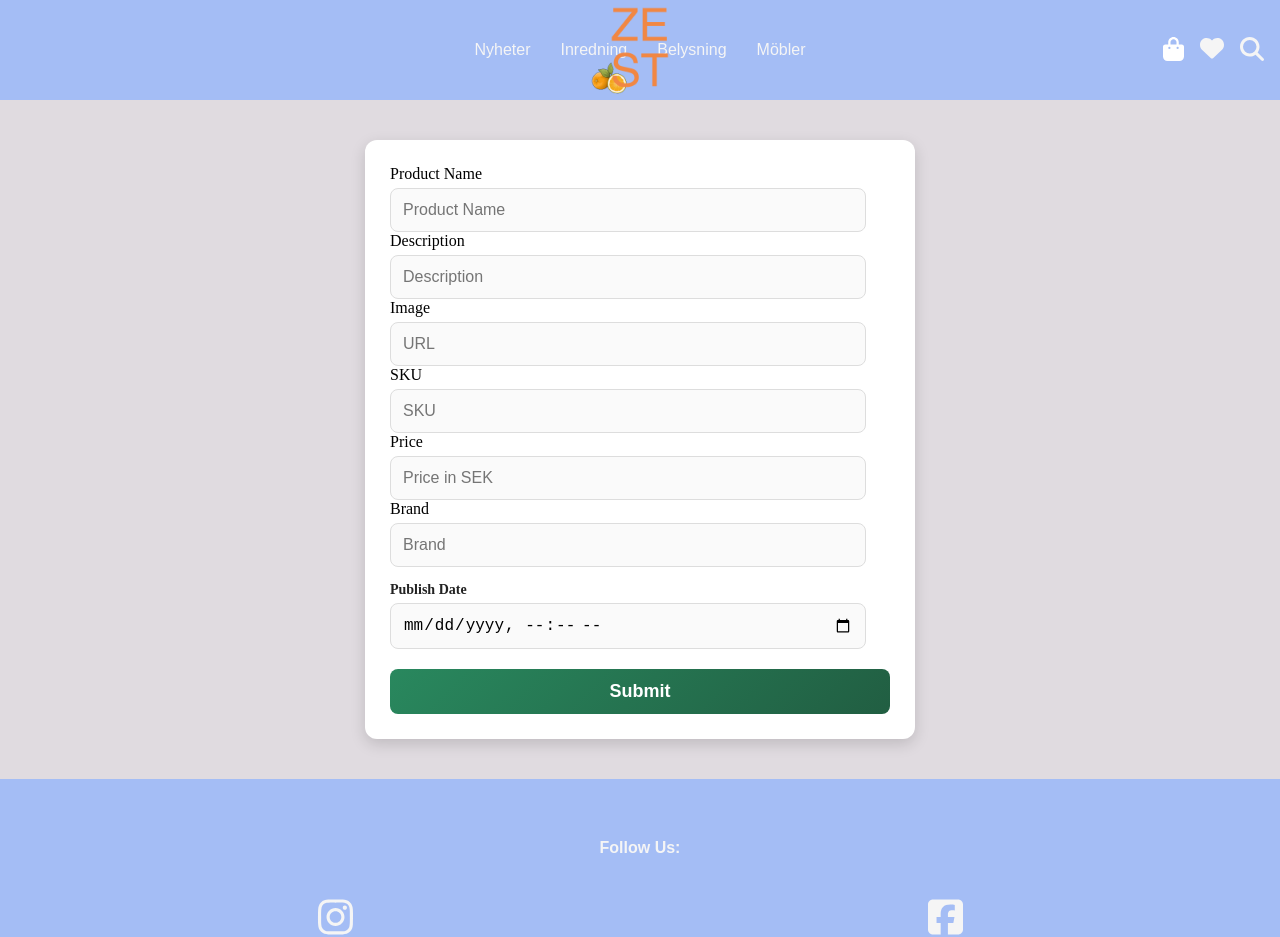
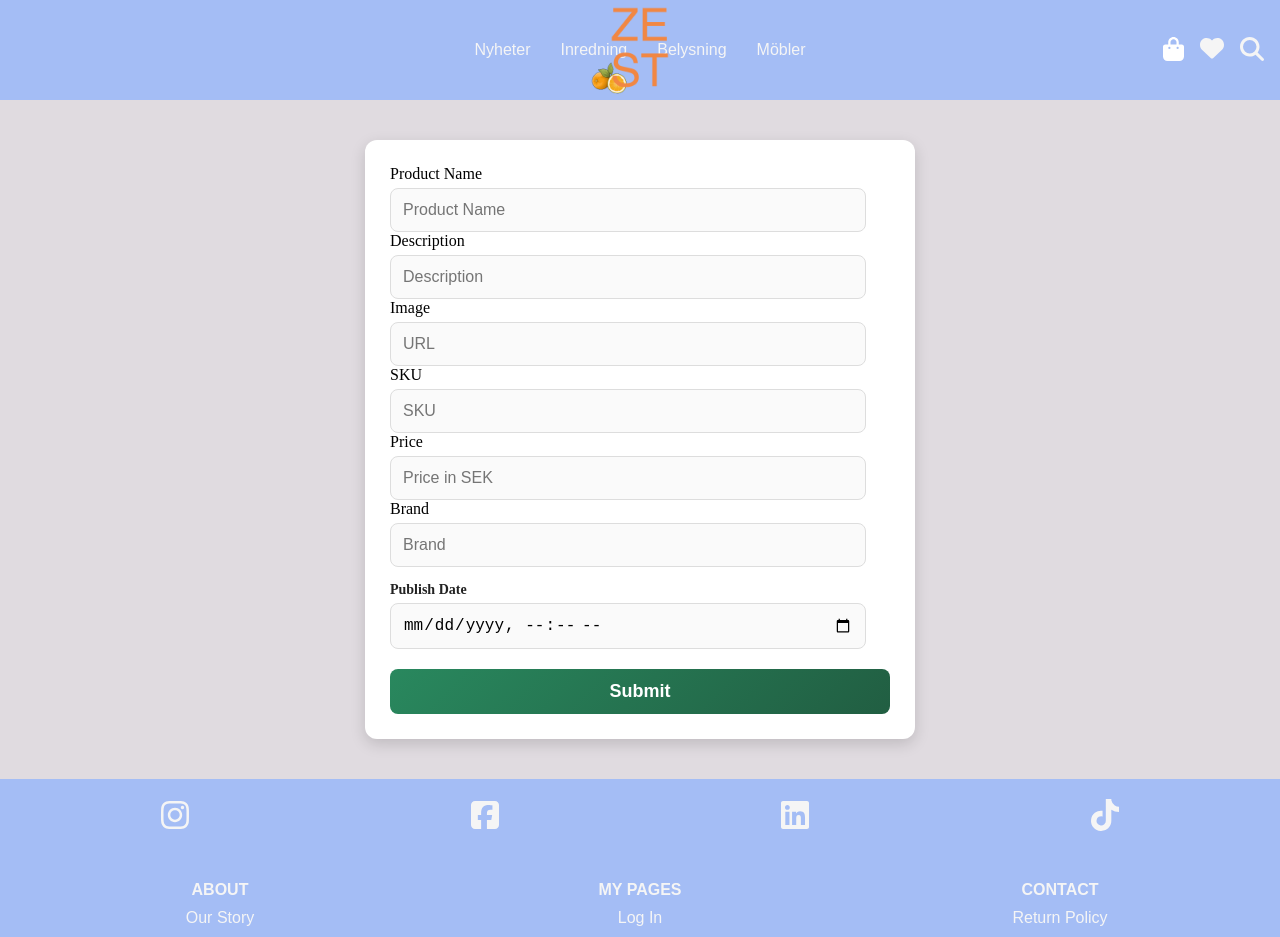
Before and after one commit to linneanarhi/zest, a React (Vite) app in the folder client/: page /admin/new in a window 1280 px wide. Shown: the top 937 px of the page. Built offline with nearby package versions, Linux system fonts and the light colour scheme; a web font is replaced by a local one.

Commit message:
fixat css för footer >640px

```diff
--- a/client/src/components/Accordion/accordion.jsx
+++ b/client/src/components/Accordion/accordion.jsx
@@ -5,7 +5,7 @@ function Accordion() {
   const accordionData = [
     {
       title: 'About',
-      content: ['Our story']
+      content: ['Our story', 'Social Media']
     },
     {
       title: 'My pages',
--- a/client/src/components/Footer/footer.jsx
+++ b/client/src/components/Footer/footer.jsx
@@ -9,9 +9,9 @@ function Footer () {
 
         <>
 
-        <footer>
-        <div className={styles.footerDesktop}>
-        <div className={styles.follow}>Follow Us:</div>
+        <footer className={styles.footerDesktop}>
+
+        {/* <div className={styles.follow}>Follow Us:</div> */}
         <div className={styles.footerIcon}>
         <FontAwesomeIcon icon={faInstagram} />
         <FontAwesomeIcon icon={faSquareFacebook} />
@@ -27,23 +27,24 @@ function Footer () {
     <div className={styles.footerList}>
 
       <ul>
-        <li><strong>About</strong></li>
+        <li><strong>ABOUT</strong></li>
         <li>Our Story</li>
+        <li>Social Media</li>
       </ul>
       <ul>
-        <li><strong>My Pages</strong></li>
+        <li><strong>MY PAGES</strong></li>
         <li>Log In</li>
       </ul>
       <ul>
 
-        <li><strong>Contact</strong></li>
+        <li><strong>CONTACT</strong></li>
         <li>Return Policy</li>
         <li>Contact Us</li>
       </ul>
     </div>
 
       <div className={styles.copyright}><small>©ZEST</small></div>
-      </div>
+
       </footer>
 
         </>
--- a/client/src/components/Footer/footer.module.css
+++ b/client/src/components/Footer/footer.module.css
@@ -3,21 +3,21 @@
 footer {
     background-color: #A4BDF5;
     color: whitesmoke;
-    padding: 20px;
+    margin-top: 20px;
     font-family: 'Helvetica Neue 55', sans-serif;
 }
 
-.follow {
+/* .follow {
     text-align: center;
-    margin: 20px 0;
+    padding-top: 20px;
     font-weight: bold;
-}
+} */
 
 .footerIcon {
-    font-size: 2.5rem;
+    font-size: 2rem;
     display: flex;
     justify-content: space-around;
-    margin: 20px 0;
+    padding: 20px;
 }
 
 .copyright
@@ -31,21 +31,12 @@ footer {
 
  @media (min-width: 640px) {
 
-    .follow {
+    /* .follow {
         font-weight: bold;
         padding: 20px ;
-    }
+    } */
 
-    .footerIcon {
-        font-size: 2.5rem;
-        display: grid;
-        grid-template-columns: 1fr 1fr;
-        justify-items: center;
-        align-content: center;
-        margin: 20px;
-        gap: 20px;
-        background-color: #A4BDF5;
-    }
+
 
     .mobileAccordion {
         display: none;
@@ -54,14 +45,16 @@ footer {
     .footerDesktop {
         background-color: #A4BDF5;
         color: whitesmoke;
+
     }
 
     .footerList{
         display: grid;
         grid-template-columns: 1fr 1fr 1fr;
-        padding: 40px;
+        margin: 20px;
         gap: 20px;
         list-style-type: none;
+        text-align: center;
     }
 
     .footerList li {
```
